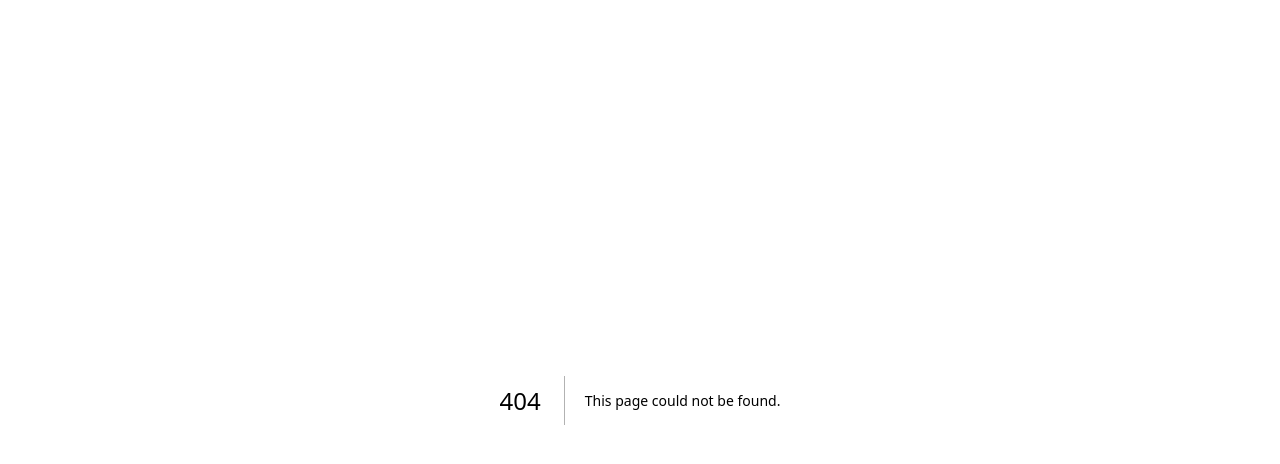
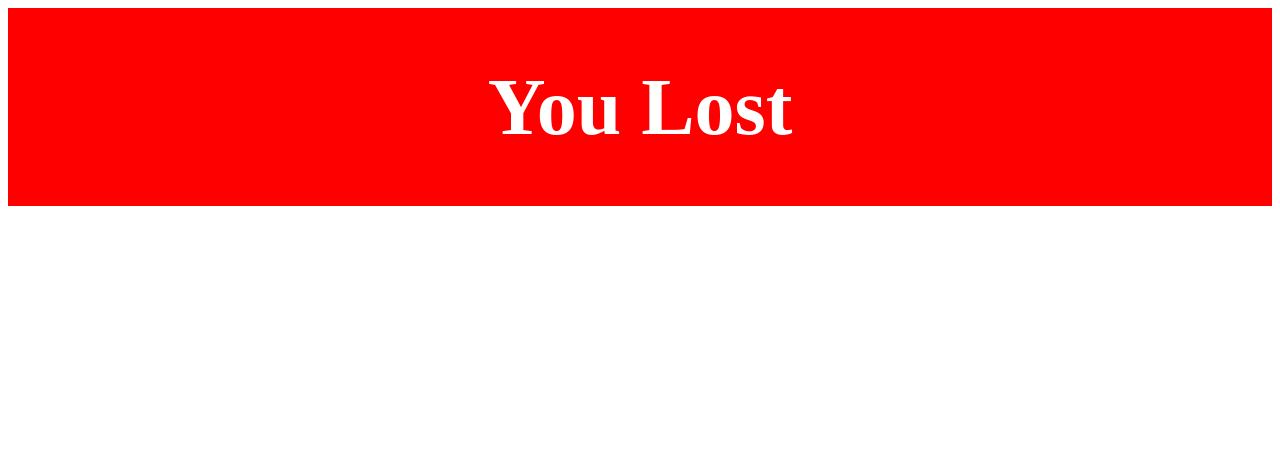
Before and after one commit to imenyoo2/Snake-Game, a Next.js app: page /components/LostWindow in a window 1280 px wide. Before the commit this address had no page. Shown: the top 464 px of the page. Built offline with nearby package versions, Linux system fonts and the light colour scheme.

Commit message:
added LostWindow

```diff
--- /dev/null
+++ b/pages/components/LostWindow.tsx
@@ -0,0 +1,9 @@
+
+
+export default function LostWindow() {
+  return (
+    <div className="LostWindow">
+      <h1>You Lost</h1>
+    </div>
+  )
+}
--- a/styles/globals.css
+++ b/styles/globals.css
@@ -38,3 +38,16 @@
   flex-direction: column;
   align-items: center;
 }
+
+.LostWindow {
+  background: red;
+  width: 100%;
+  height: 100%;
+  display: flex;
+  justify-content: center;
+  align-items: center;
+}
+.LostWindow h1 {
+  color: white;
+  font-size: 80px;
+}
```
Also changed, not shown: pages/components/frame.tsx (+6 -2 lines), pages/components/utils.tsx (+5 -3 lines).
